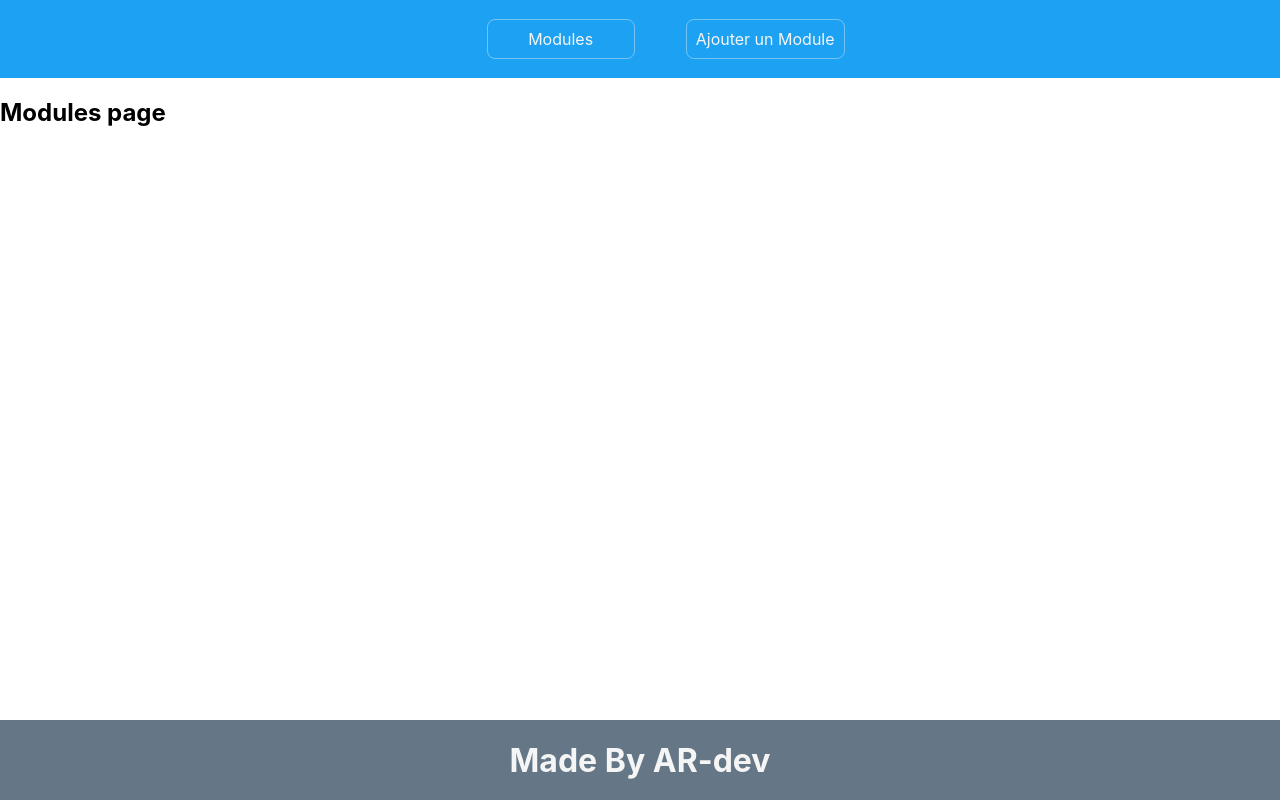
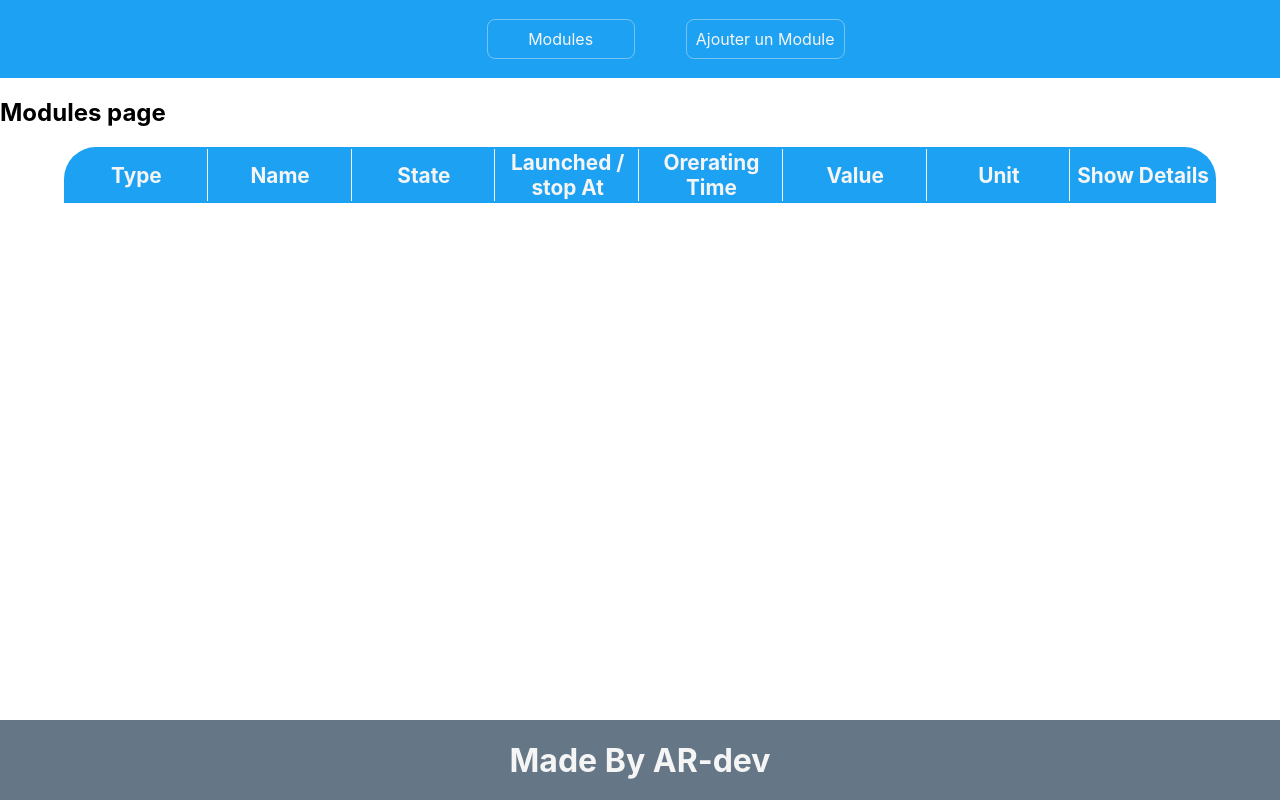
Before and after one commit to AntoineRb/IOT-Monitoring-App, a React (Create React App) app in the folder frontend/src/: page / in a window 1280 px wide. Built offline with nearby package versions, Linux system fonts and the light colour scheme.

Commit message:
CREATE Modules Table Head

```diff
--- a/frontend/src/src/Containers/Modules/Modules.tsx
+++ b/frontend/src/src/Containers/Modules/Modules.tsx
@@ -1,5 +1,7 @@
 import React, { useEffect, useState } from 'react';
 import { IDetail, IModule } from '../../Types/interface';
+
+import ModulesTable from "./ModulesTable/ModulesTable"
 
 interface IModulesProps {
   modulesList: IModule | IDetail | undefined,
@@ -14,6 +16,7 @@ const Modules: React.FunctionComponent<IModulesProps> = ( props ) => {
     <main>
       <section>
         <h1>Modules page</h1>
+        <ModulesTable />
       </section>
     </main>
   );
--- /dev/null
+++ b/frontend/src/src/Containers/Modules/ModulesTable/ModulesTable.scss
@@ -0,0 +1,25 @@
+.modules-list-table {
+    width: 90%;
+    height: auto;
+    margin: auto;
+    background-color: #1DA1F2;
+    border-top-left-radius: 2em;
+    border-top-right-radius: 2em;
+    thead {
+        width: 100%;
+        height: 5vh;
+        tr {
+            width: 100%;
+            height: 5vh;
+            th {
+                border-right: 1px solid rgb(245,245,245);
+                width: 12%;
+                font-size: 1.3em;
+                color: rgb(245,245,245);
+            }
+        }
+        .show-details-head {
+            border-right: none;
+        }
+    }
+}
--- a/frontend/src/src/Containers/Modules/ModulesTable/ModulesTable.tsx
+++ b/frontend/src/src/Containers/Modules/ModulesTable/ModulesTable.tsx
@@ -1,14 +1,17 @@
 import * as React from 'react';
+
+import TableHead from './TableHead/TableHead';
+import './ModulesTable.scss';
 
 interface ITableProps {
 }
 
-const Table: React.FunctionComponent<ITableProps> = (props) => {
+const ModulesTable: React.FunctionComponent<ITableProps> = (props) => {
     return (
-        <table>
-
+        <table className='modules-list-table'>
+            <TableHead />
         </table>
     );
 };
 
-export default Table;
+export default ModulesTable;
--- a/frontend/src/src/Containers/Modules/ModulesTable/TableHead/TableHead.tsx
+++ b/frontend/src/src/Containers/Modules/ModulesTable/TableHead/TableHead.tsx
@@ -5,9 +5,18 @@ interface ITableHeadProps {
 
 const TableHead: React.FunctionComponent<ITableHeadProps> = (props) => {
     return (
-        <>
-
-        </>
+        <thead className='table-head'>
+            <tr>
+                <th>Type</th>
+                <th>Name</th>
+                <th>State</th>
+                <th>Launched / stop At</th>
+                <th>Orerating Time</th>
+                <th>Value</th>
+                <th>Unit</th>
+                <th className='show-details-head'>Show Details</th>
+            </tr>
+        </thead>
     );
 };
 
```
Also changed, not shown: frontend/src/src/Containers/Modules/ModulesTable/Table.css (deleted).
